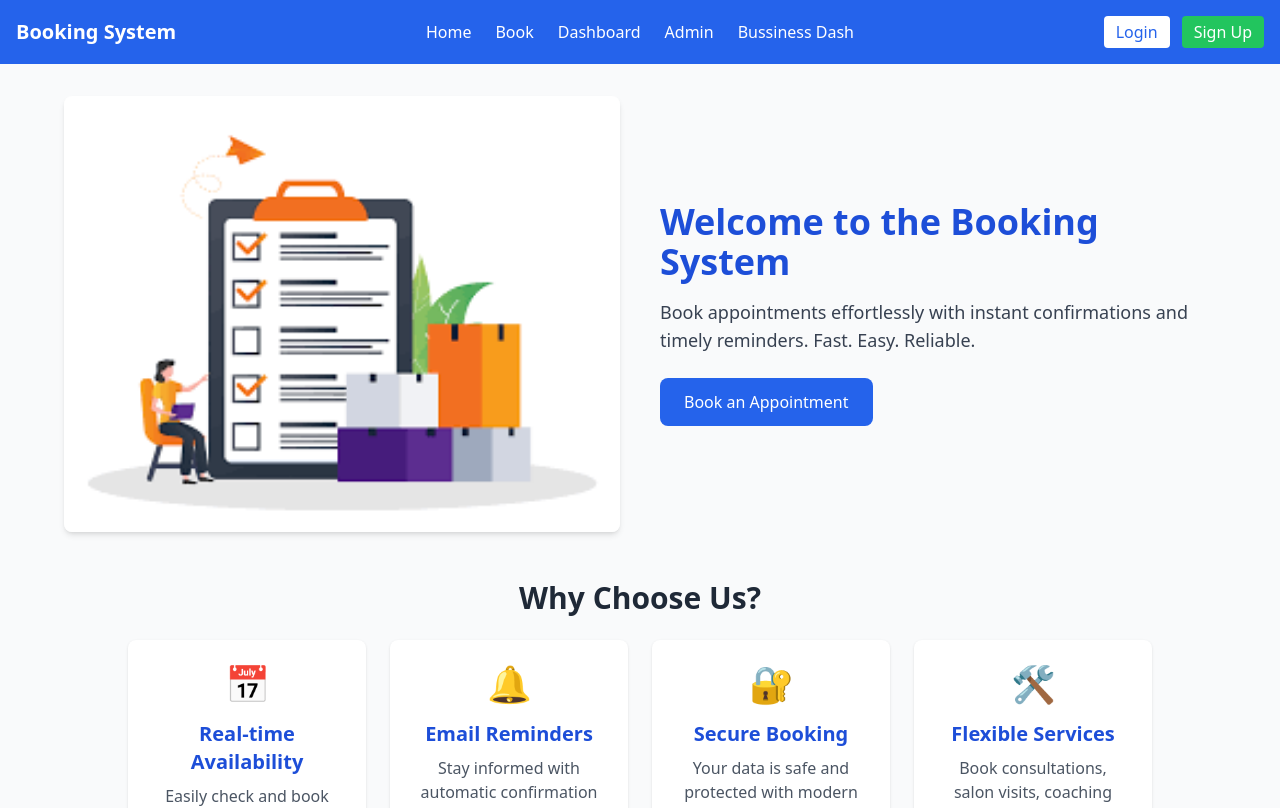
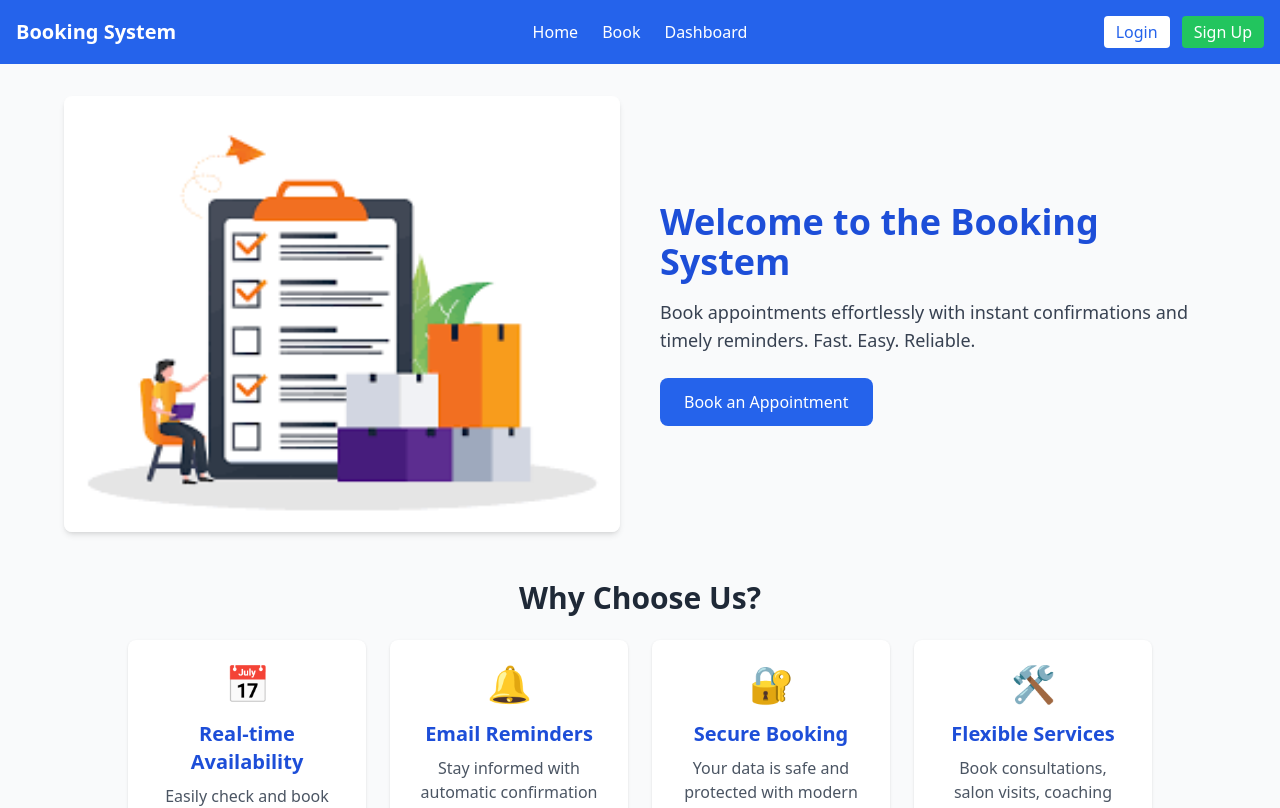
Before and after one commit to DhirajWanjari/booking-system-react-tailwind, a React (Create React App) app in the folder frontend/: page / in a window 1280 px wide. Shown: the top 808 px of the page. Built offline with nearby package versions, Linux system fonts and the light colour scheme; the HTML template or start-up script is replaced by a standard one.

Commit message:
Update Navbar.jsx

```diff
--- a/frontend/src/components/Navbar.jsx
+++ b/frontend/src/components/Navbar.jsx
@@ -45,8 +45,8 @@ const Navbar = () => {
           <Link to="/" className="hover:underline">Home</Link>
           <Link to="/booking" className="hover:underline">Book</Link>
           <Link to="/dashboard" className="hover:underline">Dashboard</Link>
-          <Link to="/admin" className="hover:underline">Admin</Link>
-          <Link to="/businessDashboard" className="hover:underline">Bussiness Dash</Link>
+{/*           <Link to="/admin" className="hover:underline">Admin</Link> */}
+{/*           <Link to="/businessDashboard" className="hover:underline">Bussiness Dash</Link> */}
         </div>
 
         {/* Right Buttons (Desktop) */}
@@ -77,7 +77,7 @@ const Navbar = () => {
           <Link to="/" onClick={() => setMenuOpen(false)} className="block">Home</Link>
           <Link to="/booking" onClick={() => setMenuOpen(false)} className="block">Book</Link>
           <Link to="/dashboard" onClick={() => setMenuOpen(false)} className="block">Dashboard</Link>
-          <Link to="/admin" onClick={() => setMenuOpen(false)} className="block">Admin</Link>
+{/*           <Link to="/admin" onClick={() => setMenuOpen(false)} className="block">Admin</Link> */}
           <hr className="border-white opacity-30 my-2" />
           {user ? (
             <>
```
